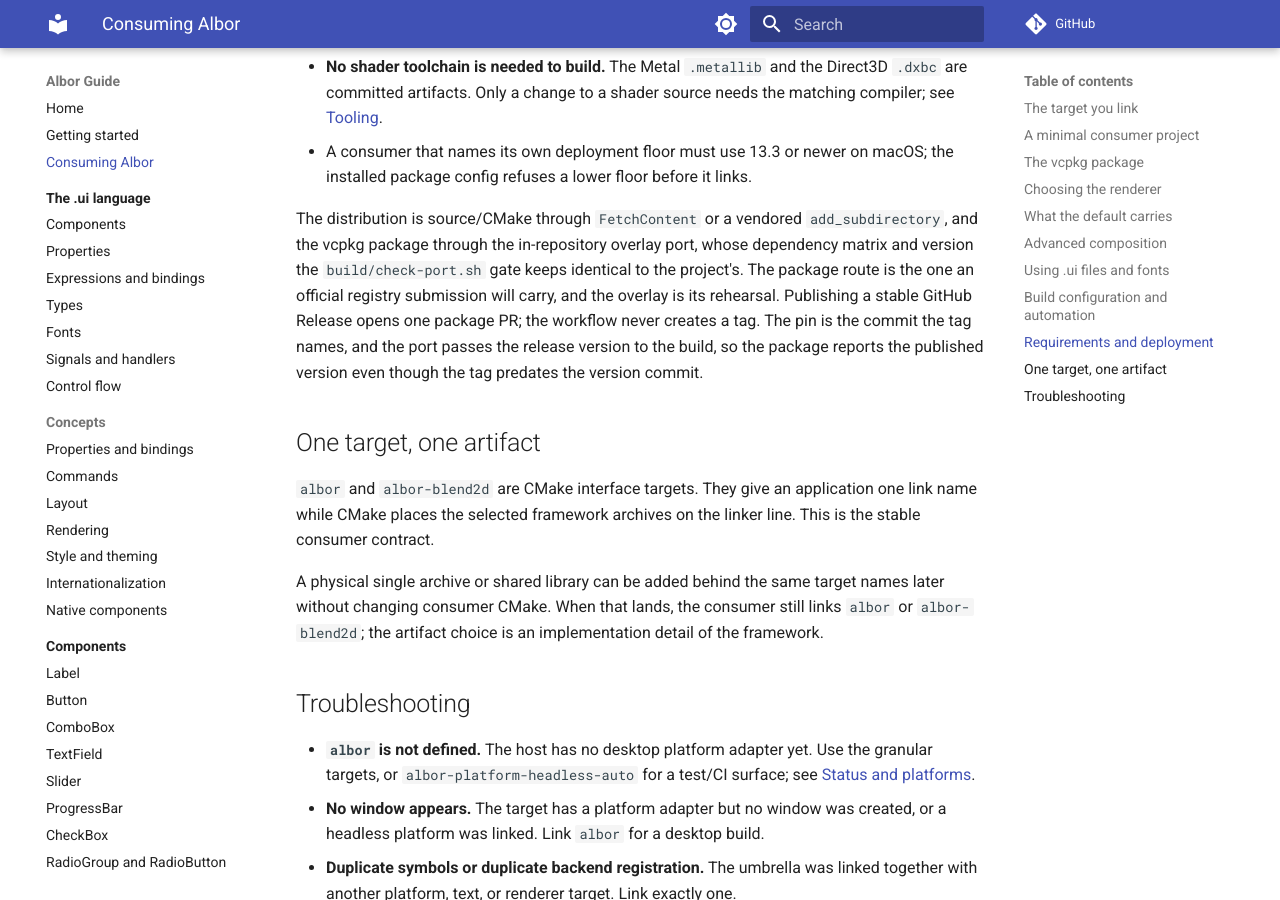
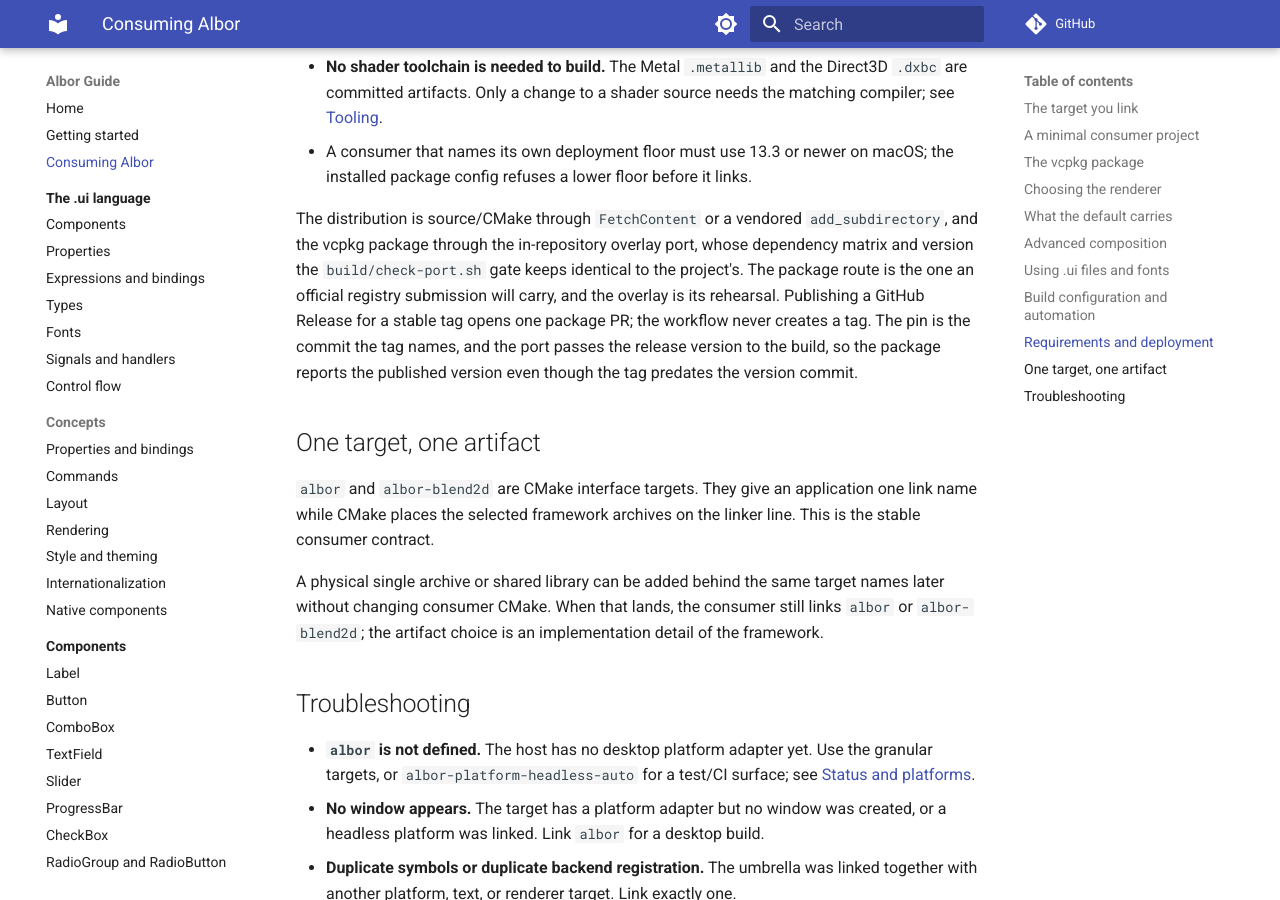
Before and after one commit to AlborCore/albor, an MkDocs documentation site: the page built from docs/consuming.md, in a window 1280 px wide and 900 px high, scrolled down 7456 px. Built offline with MkDocs 1.6.1 and Material for MkDocs 9.7.7, drawn with Linux system fonts in a browser that asks for light colours; comment, search, counter and statistics services are not loaded.

Commit message:
ci: run release packaging for prereleases (AD-19) (#143)
A published prerelease still carries a stable vX.Y.Z tag, so it passes the same version and tag checks as a final release. Drafts never fire the published event. The tag version, not the GitHub prerelease flag, is what the package requires.

```diff
--- a/docs/consuming.md
+++ b/docs/consuming.md
@@ -283,8 +283,8 @@ The distribution is source/CMake through `FetchContent` or a vendored `add_subdi
 and the vcpkg package through the in-repository overlay port, whose dependency matrix and
 version the `build/check-port.sh` gate keeps identical to the project's. The package route
 is the one an official registry submission will carry, and the overlay is its rehearsal.
-Publishing a stable GitHub Release opens one package PR; the workflow never creates a tag. The pin is
-the commit the tag names, and the port passes the release version to the build, so the
+Publishing a GitHub Release for a stable tag opens one package PR; the workflow never creates a
+tag. The pin is the commit the tag names, and the port passes the release version to the build, so the
 package reports the published version even though the tag predates the version commit.
 
 ## One target, one artifact
```
Also changed, not shown: README.md (+6 -4 lines), 1 other file.
